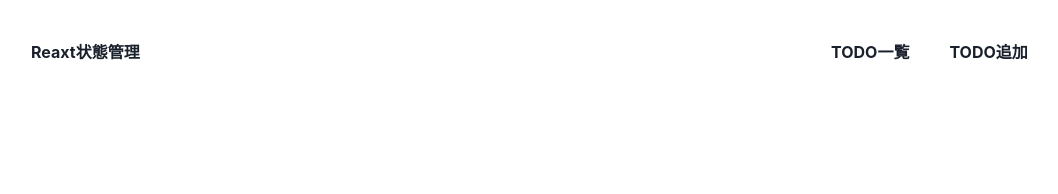
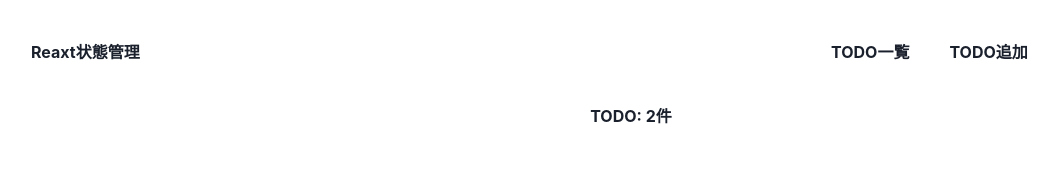
Before and after one commit to omegamaster86/next, a Next.js app: page /state-Manegement/todo-add in a window 1280 px wide. Shown: the top 194 px of the page, without its empty margins (9-1067 px from the left). Built offline with nearby package versions, Linux system fonts and the light colour scheme.

Commit message:
項目追加

```diff
--- a/app/state-Manegement/components/header.tsx
+++ b/app/state-Manegement/components/header.tsx
@@ -3,6 +3,7 @@ import React, {type FC} from 'react'
 
 export const Header: FC = () => {
   return (
+    <>
       <div className='flex p-10 w-full'>
         <h1 className='font-bold w-4/6'>
           <Link href={"/state-Manegement"}>Reaxt状態管理</Link>
@@ -12,5 +13,7 @@ export const Header: FC = () => {
           <Link href={"/state-Manegement/todo-add"}>TODO追加</Link>
         </h1>
       </div>
+      <h2 className='font-bold text-center'>TODO: 2件</h2>
+    </>
   )
 }
```
Lines whose indentation alone changed are shown as unchanged.
